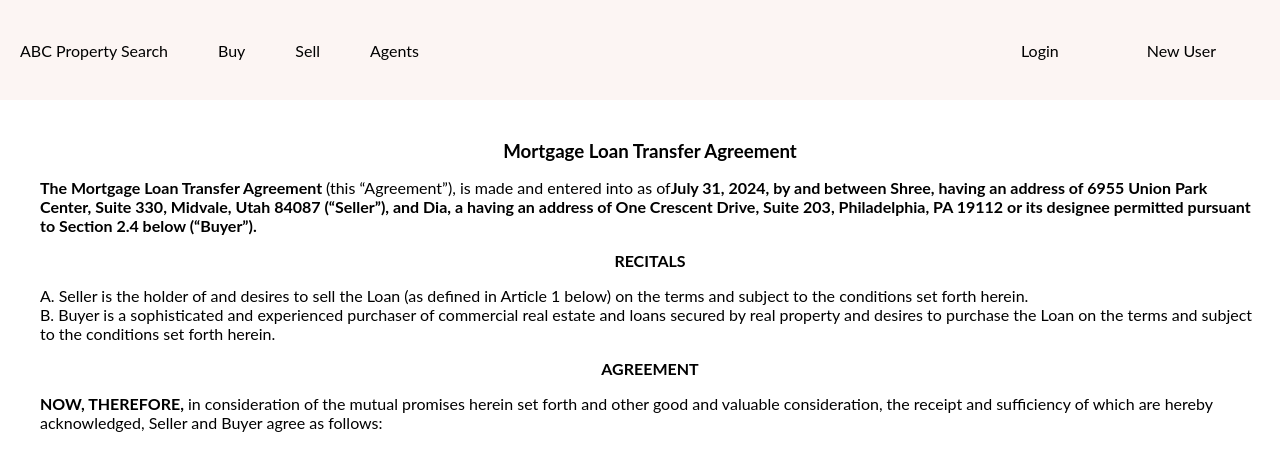
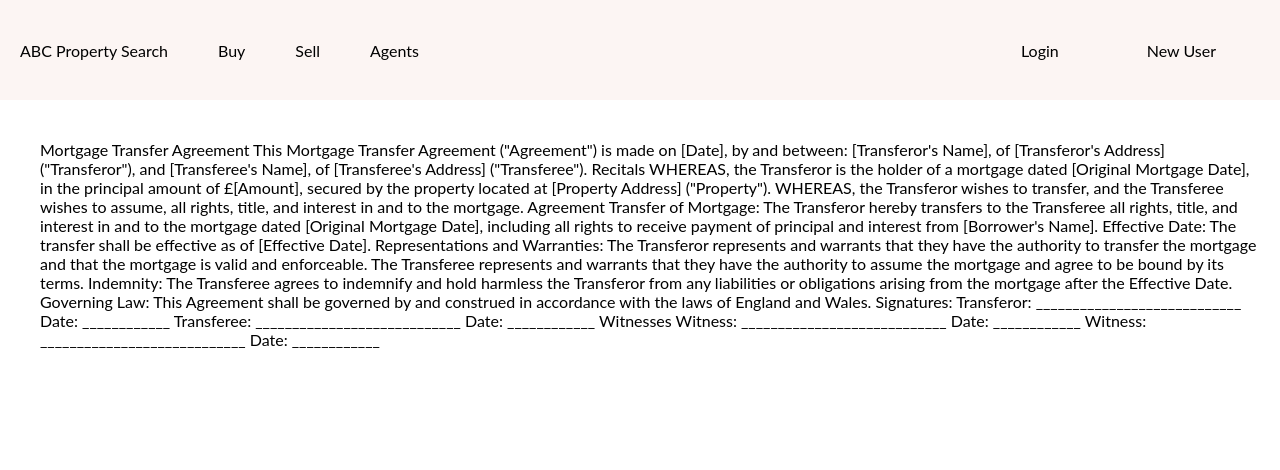
Before and after one commit to pkatari/quick_mortgage_transfer, a React (Create React App) app: page /quickmortgage in a window 1280 px wide. Shown: the top 470 px of the page. Built offline with nearby package versions, Linux system fonts and the light colour scheme; no server answers.

Commit message:
Mortgage transfer

```diff
--- a/src/pages/PropertyDetails/PropertyDetails.tsx
+++ b/src/pages/PropertyDetails/PropertyDetails.tsx
@@ -26,11 +26,11 @@ export const PropertyDetails = () => {
   const [isStatusChanged, setIsStatusChanged] = useState<boolean>(false);
   const [loanAmount, setLoanAmount] = useState<number>(outstandingBalance);
   const [quoteMessage, setQuoteMessage] = useState<string>(
-    "Quotation has been sent to lender for review."
+    "Quotation has been sent to Seller for review."
   );
   const sendQuotation = () => {
     timerRef.current = setTimeout(() => {
-      setQuoteMessage("Congratulations lender has accepted your quotation.");
+      setQuoteMessage("Congratulations Seller has accepted your quotation.");
       setIsStatusChanged(true);
     }, 3000);
     setIsSendQuote(true);
--- a/src/pages/QuickMortgage/QuickMortgage.tsx
+++ b/src/pages/QuickMortgage/QuickMortgage.tsx
@@ -4,55 +4,44 @@ export const QuickMortgage = () => {
   return (
     <div className="quickMortgage">
       <div className="transferContainer">
-        <p>
-          <h3 style={{ textAlign: "center", marginBottom: "1rem" }}>
-            <b>Mortgage Loan Transfer Agreement</b>
-          </h3>
-          <p>
-            <b>The Mortgage Loan Transfer Agreement </b>(this “Agreement”), is
-            made and entered into as of
-            <b>
-              July 31, 2024, by and between Shree, having an address of 6955
-              Union Park Center, Suite 330, Midvale, Utah 84087 (“Seller”), and
-              Dia, a having an address of One Crescent Drive, Suite 203,
-              Philadelphia, PA 19112 or its designee permitted pursuant to
-              Section 2.4 below (“Buyer”).
-            </b>
-          </p>
-        </p>
-        <h4
-          style={{
-            textAlign: "center",
-            marginBottom: "1rem",
-            marginTop: "1rem",
-          }}
-        >
-          RECITALS
-        </h4>
-        <div>
-          A. Seller is the holder of and desires to sell the Loan (as defined in
-          Article 1 below) on the terms and subject to the conditions set forth
-          herein.
-        </div>
-        <div>
-          B. Buyer is a sophisticated and experienced purchaser of commercial
-          real estate and loans secured by real property and desires to purchase
-          the Loan on the terms and subject to the conditions set forth herein.
-          <h4
-            style={{
-              textAlign: "center",
-              marginBottom: "1rem",
-              marginTop: "1rem",
-            }}
-          >
-            AGREEMENT
-          </h4>
-          <b>NOW, THEREFORE,</b> in consideration of the mutual promises herein
-          set forth and other good and valuable consideration, the receipt and
-          sufficiency of which are hereby acknowledged, Seller and Buyer agree
-          as follows:
+                  Mortgage Transfer Agreement
+
+            This Mortgage Transfer Agreement ("Agreement") is made on [Date], by and between:
+
+            [Transferor's Name], of [Transferor's Address] ("Transferor"), and
+
+            [Transferee's Name], of [Transferee's Address] ("Transferee").
+
+            Recitals
+
+            WHEREAS, the Transferor is the holder of a mortgage dated [Original Mortgage Date], in the principal amount of £[Amount], secured by the property located at [Property Address] ("Property").
+            WHEREAS, the Transferor wishes to transfer, and the Transferee wishes to assume, all rights, title, and interest in and to the mortgage.
+            Agreement
+
+            Transfer of Mortgage: The Transferor hereby transfers to the Transferee all rights, title, and interest in and to the mortgage dated [Original Mortgage Date], including all rights to receive payment of principal and interest from [Borrower's Name].
+
+            Effective Date: The transfer shall be effective as of [Effective Date].
+
+            Representations and Warranties:
+
+            The Transferor represents and warrants that they have the authority to transfer the mortgage and that the mortgage is valid and enforceable.
+            The Transferee represents and warrants that they have the authority to assume the mortgage and agree to be bound by its terms.
+            Indemnity: The Transferee agrees to indemnify and hold harmless the Transferor from any liabilities or obligations arising from the mortgage after the Effective Date.
+
+            Governing Law: This Agreement shall be governed by and construed in accordance with the laws of England and Wales.
+
+            Signatures:
+
+            Transferor: ____________________________ Date: ____________
+            Transferee: ____________________________ Date: ____________
+            Witnesses
+
+            Witness: ____________________________ Date: ____________
+            Witness: ____________________________ Date: ____________
+
+
         </div>
       </div>
-    </div>
+
   );
 };
```
